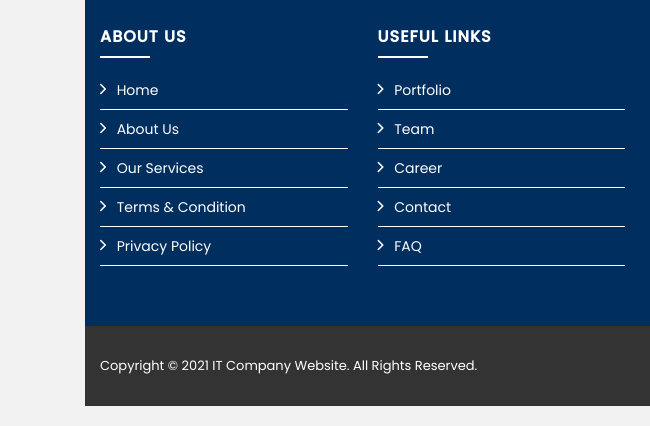
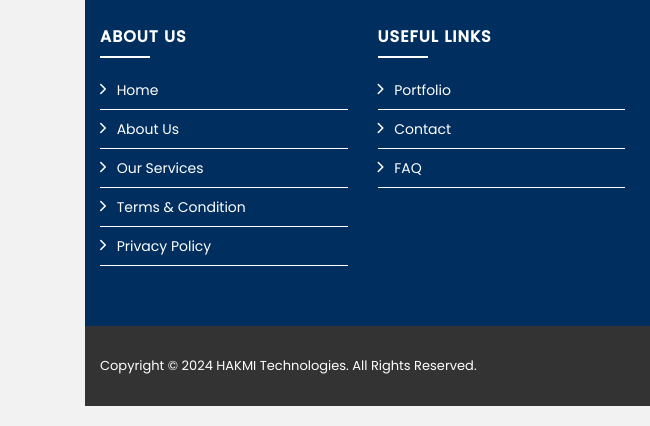
Before and after one commit to AbdulMuqsitHakmi12001/HakmiTechnologies, a plain HTML site: page index.html in a window 1280 px wide. Shown: the part 3926-4352 px from the top of the page, 0-650 px from the left. Drawn offline with nearby package versions, Linux system fonts and the light colour scheme.

Commit message:
Removed some links from USEFUL Links

```diff
--- a/index.html
+++ b/index.html
@@ -4,7 +4,7 @@
     <meta charset="UTF-8" />
     <meta http-equiv="X-UA-Compatible" content="IE=edge" />
     <meta name="viewport" content="width=device-width, initial-scale=1.0" />
-    <title>IT Company Website</title>
+    <title>HAKMI Techs</title>
     <link rel="stylesheet" href="./css/style.css" />
     <link
       rel="stylesheet"
@@ -386,13 +386,8 @@
                   <i class="ion-ios-arrow-forward"></i>
                   <a href="#portfolio">Portfolio</a>
                 </li>
-                <li>
-                  <i class="ion-ios-arrow-forward"></i> <a href="#team">Team</a>
-                </li>
-                <li>
-                  <i class="ion-ios-arrow-forward"></i>
-                  <a href="careers.html">Career</a>
-                </li>
+
+
                 <li>
                   <i class="ion-ios-arrow-forward"></i>
                   <a href="#contact">Contact</a>
@@ -460,7 +455,7 @@
             class="col-md-6 copyright"
             style="color: #fff; font-size: 1.3rem"
           >
-            Copyright &copy; 2021 IT Company Website. All Rights Reserved.
+            Copyright &copy; 2024 HAKMI Technologies. All Rights Reserved.
           </div>
         </div>
       </div>
```
